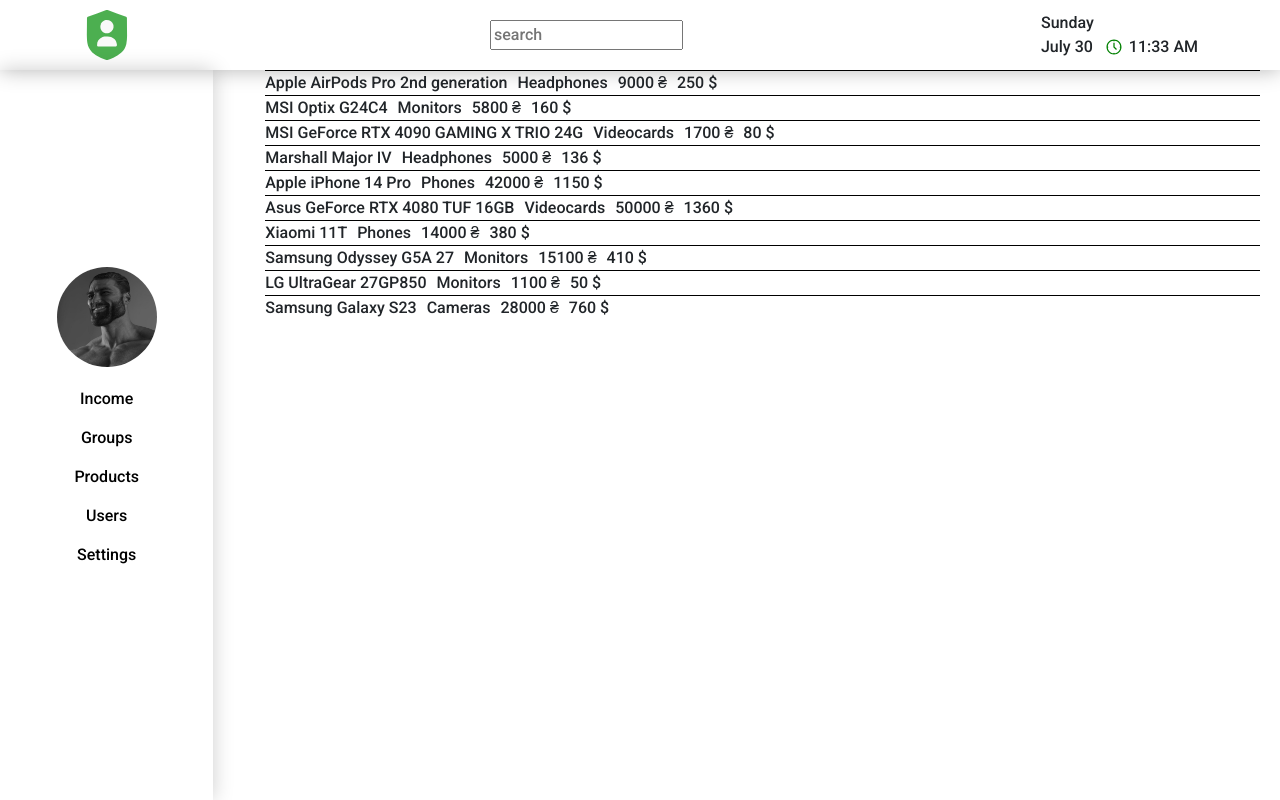
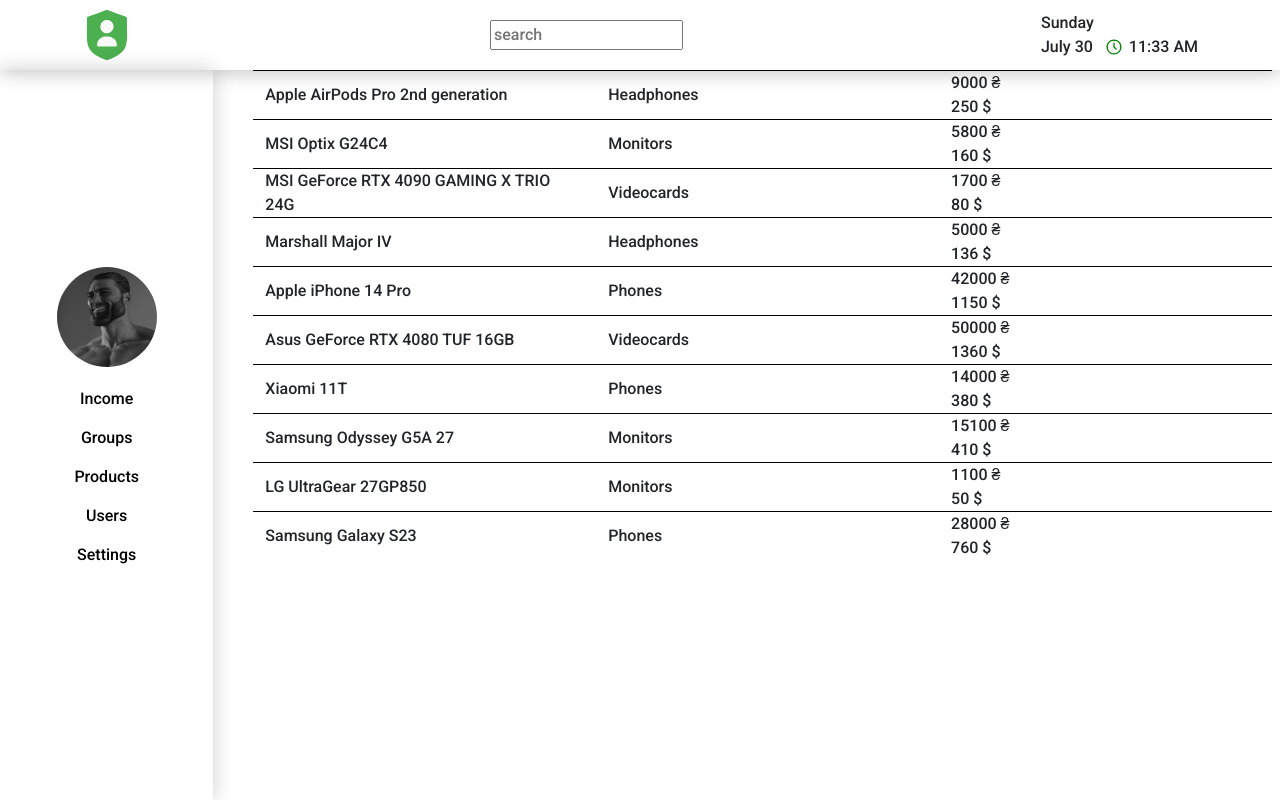
Before and after one commit to MaksymMaliuk/dzencode_test-task, a Next.js app: page /products in a window 1280 px wide. Built offline with nearby package versions, Linux system fonts and the light colour scheme.

Commit message:
fix: data changes

```diff
--- a/src/components/Product/Product.module.scss
+++ b/src/components/Product/Product.module.scss
@@ -1,12 +1,14 @@
 .product {
   display: flex;
   border-top: 1px solid black;
+  justify-content: center;
+  align-items: center;
   gap: 10px;
 
 
   &__price {
     display: flex;
-    gap: 10px;
+    flex-direction: column;
 
     &--uah::after {
       content: ' ₴';
--- a/src/components/Product/Product.tsx
+++ b/src/components/Product/Product.tsx
@@ -21,16 +21,16 @@ export const Product: FC<Props> = ({ product }) => {
   const usdPrice = findPriceBySymbol(price, 'USD');
 
   return(
-    <li className={styles['product']}>
-      <div className={styles['product__title']}>
+    <li className={`${styles['product']} row`}>
+      <div className={`${styles['product__title']} col`}>
         {title}
       </div>
 
-      <div className={styles['product__type']}>
+      <div className={`${styles['product__type']} col`}>
         {type}
       </div>
 
-      <div className={styles['product__price']}>
+      <div className={`${styles['product__price']} col`}>
         <span className={styles['product__price--uah']}>
           {uahPrice}
         </span>
--- a/src/products.json
+++ b/src/products.json
@@ -176,7 +176,7 @@
     "isNew": 1,
     "photo": "../assets/products/phones/samsung-galaxy-s23.png",
     "title": "Samsung Galaxy S23",
-    "type": "Cameras",
+    "type": "Phones",
     "specification": "Specification 10",
     "guarantee": {
       "start": "2023-07-31 15:30:00",
```
